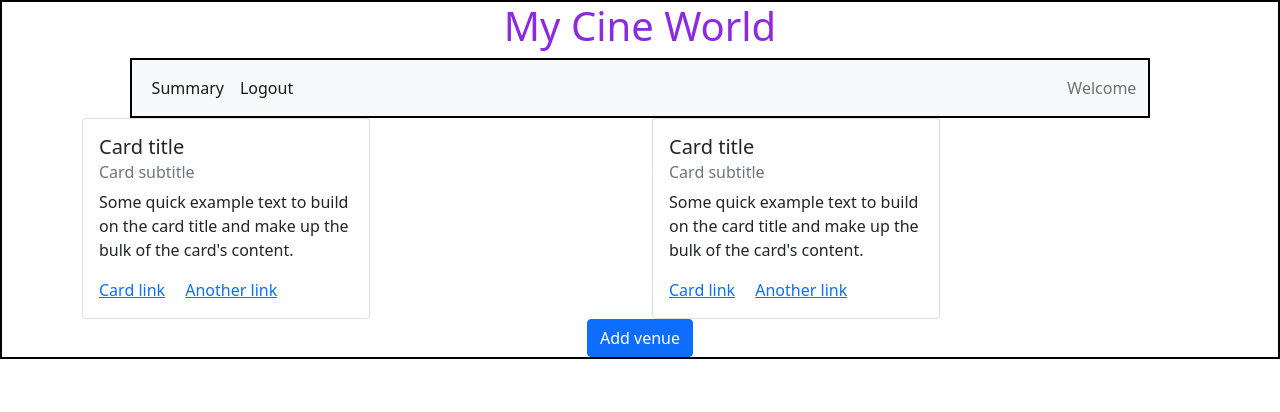
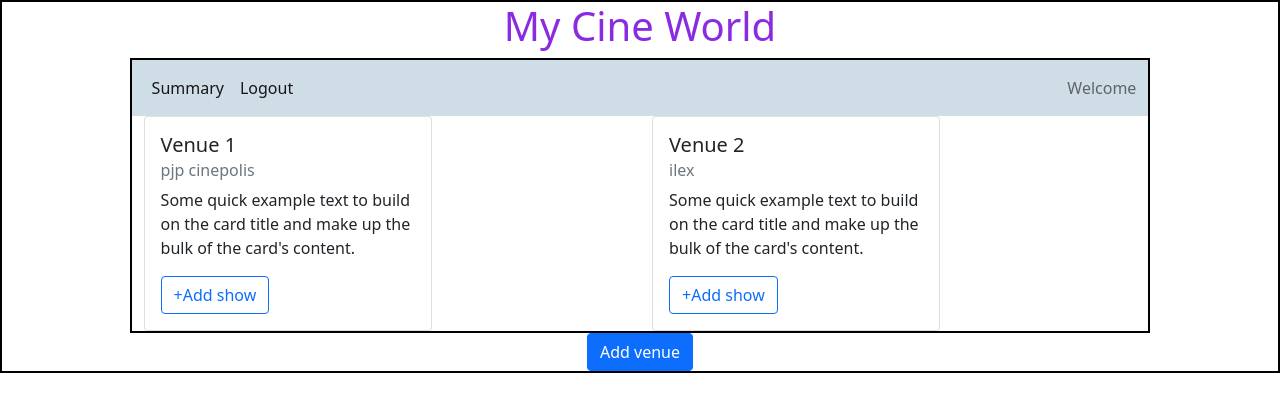
Before and after one commit to Nilu111/my_ticketshow_app, a Python web app: template templates/admin_dashboard.html in a window 1280 px wide. Shown: the top 412 px of the page. Run offline with Jinja, Linux system fonts and the light colour scheme; the template is opened without the code that fills it, so the values that code supplies are empty.

Commit message:
user,admin dasboard

```diff
--- a/static/styles/style.css
+++ b/static/styles/style.css
@@ -25,6 +25,14 @@
     background-color: rgb(226, 243, 244);
 }
 
+#outer_box{
+    border: 1px solid rgb(238, 202, 254);
+    margin: 20px;
+    padding: 10px;
+    background-color: rgb(212, 195, 247);
+    border-radius: 10px;
+}
+
 
 #login-text,#signup-text{
     color: black;
--- a/templates/admin_dashboard.html
+++ b/templates/admin_dashboard.html
@@ -5,16 +5,16 @@
     <meta name="viewport" content="width=device-width, initial-scale=1.0">
     <link rel="stylesheet" href="/static/styles/style.css">
     <link href="https://cdn.jsdelivr.net/npm/bootstrap@5.0.2/dist/css/bootstrap.min.css" rel="stylesheet" integrity="sha384-EVSTQN3/azprG1Anm3QDgpJLIm9Nao0Yz1ztcQTwFspd3yD65VohhpuuCOmLASjC" crossorigin="anonymous">
-    <title>Admin Dashboard</title>
+    <title>admin Dashboard</title>
 </head>
 <body>
     <div id="container">
       <h1 id="heading">My Cine World</h1>
         <div id="panel">
           <!-- nav bar starts here -->
-            <nav class="navbar navbar-expand-lg navbar-light bg-light">
+          <nav class="navbar navbar-expand-lg navbar-light" style="background-color: #cfdde7;" >
             <div class="container-fluid">
-                  <div class="collapse navbar-collapse" id="navbarText">
+              <div  class="collapse navbar-collapse" id="navbarText">
                 <ul class="navbar-nav me-auto mb-2 mb-lg-0">
                   <li class="nav-item">
                     <a class="nav-link active" aria-current="page" href="login.html">Summary</a>
@@ -30,35 +30,33 @@
             </div>
           </nav>
     <!-- nav bar ends here -->
-        </div>
      <!-- grid system starts here -->
      <div class="container">
       <div class="row">
         <div class="col">
           <div class="card" style="width: 18rem;">
               <div class="card-body">
-                      <h5 class="card-title">Card title</h5>
-                      <h6 class="card-subtitle mb-2 text-muted">Card subtitle</h6>
+                <h5 class="card-title">Venue 1</h5>
+                <h6 class="card-subtitle mb-2 text-muted">pjp cinepolis</h6>
                 <p class="card-text">Some quick example text to build on the card title and make up the bulk of the card's content.</p>
-                      <a href="#" class="card-link">Card link</a>
-                      <a href="#" class="card-link">Another link</a>
+                <button type="button" class="btn btn-outline-primary">+Add show</button>
               </div>
             </div>
         </div>
         <div class="col">
           <div class="card" style="width: 18rem;">
               <div class="card-body">
-                      <h5 class="card-title">Card title</h5>
-                      <h6 class="card-subtitle mb-2 text-muted">Card subtitle</h6>
+                <h5 class="card-title">Venue 2</h5>
+                <h6 class="card-subtitle mb-2 text-muted">ilex</h6>
                 <p class="card-text">Some quick example text to build on the card title and make up the bulk of the card's content.</p>
-                      <a href="#" class="card-link">Card link</a>
-                      <a href="#" class="card-link">Another link</a>
+                <button type="button" class="btn btn-outline-primary">+Add show</button>
               </div>
             </div>
         </div>
       </div>
     </div>
     <!-- grid system end here -->
+        </div>
         <div class="d-flex justify-content-md-center">
           <button type="button"  class="btn btn-primary  d-flex justify-content-center">Add venue</button>
         </div>
```
Also changed, not shown: templates/user_dashboard.html (+89 -0 lines). Lines whose indentation alone changed are shown as unchanged.
